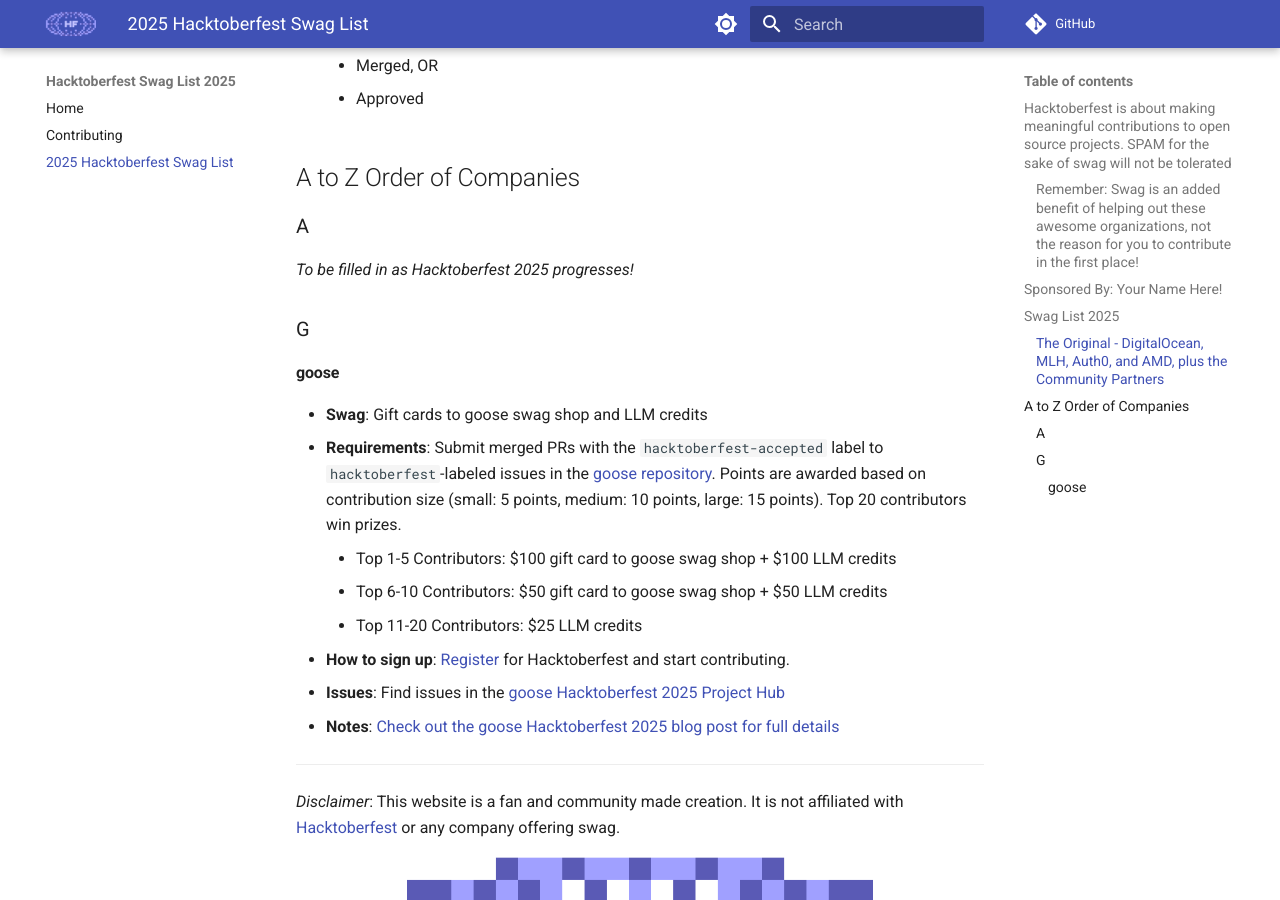
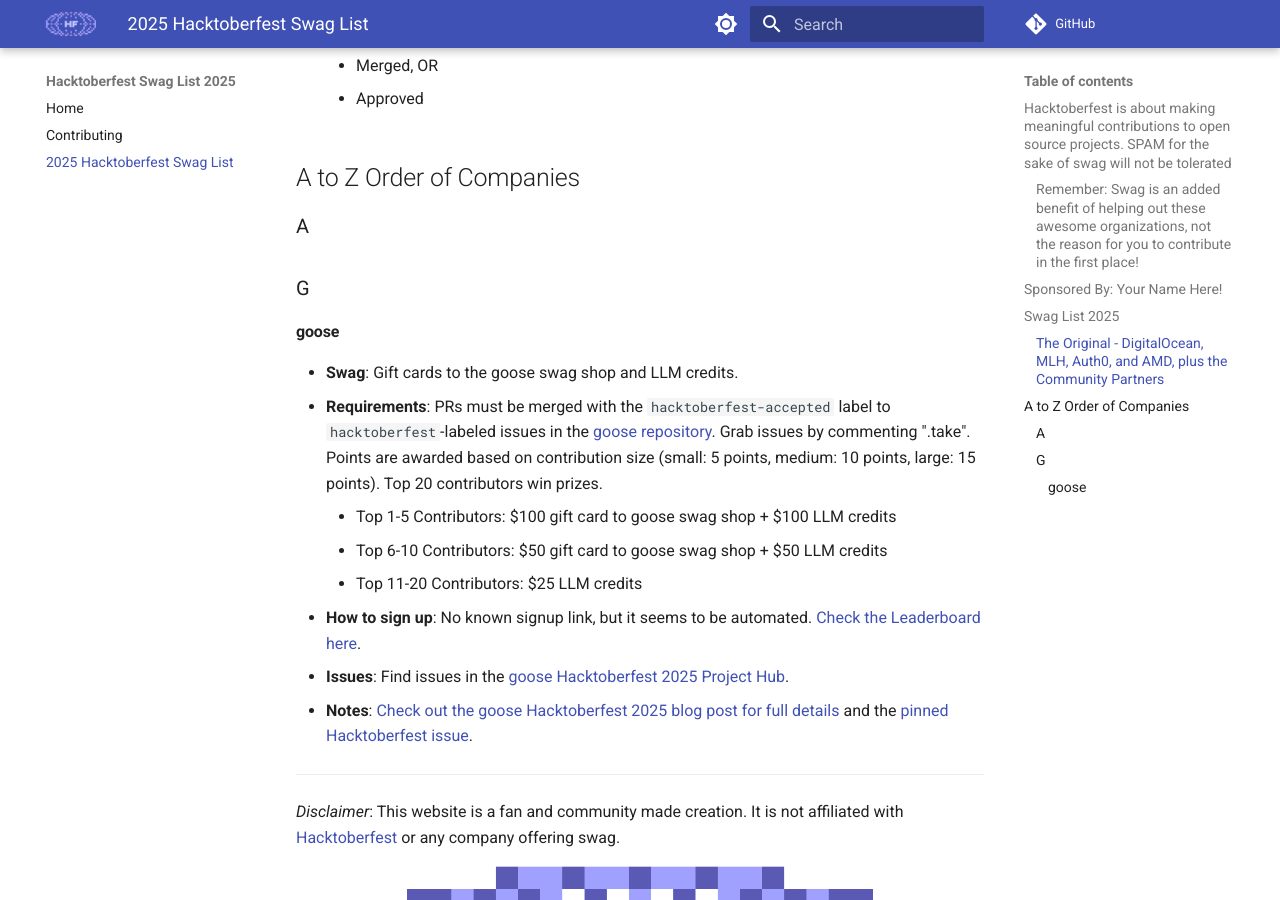
Before and after one commit to crweiner/hacktoberfest-swag-list, an MkDocs documentation site: the page built from docs/list.md, in a window 1280 px wide and 900 px high, scrolled down 1096 px. Built offline with MkDocs 1.6.1 and Material for MkDocs 9.7.7, drawn with Linux system fonts in a browser that asks for light colours; plug-ins that fetch from the network failed and are left out; comment, search, counter and statistics services are not loaded.

Commit message:
Adjust goose

```diff
--- a/docs/list.md
+++ b/docs/list.md
@@ -32,20 +32,18 @@
 
 ### A
 
-*To be filled in as Hacktoberfest 2025 progresses!*
-
 ### G
 
 #### **goose**
 
-- **Swag**: Gift cards to goose swag shop and LLM credits
-- **Requirements**: Submit merged PRs with the `hacktoberfest-accepted` label to `hacktoberfest`-labeled issues in the [goose repository](https://github.com/block/goose). Points are awarded based on contribution size (small: 5 points, medium: 10 points, large: 15 points). Top 20 contributors win prizes.
+- **Swag**: Gift cards to the goose swag shop and LLM credits.
+- **Requirements**: PRs must be merged with the `hacktoberfest-accepted` label to `hacktoberfest`-labeled issues in the [goose repository](https://github.com/block/goose). Grab issues by commenting ".take". Points are awarded based on contribution size (small: 5 points, medium: 10 points, large: 15 points). Top 20 contributors win prizes.
     - Top 1-5 Contributors: $100 gift card to goose swag shop + $100 LLM credits
     - Top 6-10 Contributors: $50 gift card to goose swag shop + $50 LLM credits
     - Top 11-20 Contributors: $25 LLM credits
-- **How to sign up**: [Register](https://hacktoberfest.com/) for Hacktoberfest and start contributing.
-- **Issues**: Find issues in the [goose Hacktoberfest 2025 Project Hub](https://github.com/block/goose/issues/4705)
-- **Notes**: [Check out the goose Hacktoberfest 2025 blog post for full details](https://block.github.io/goose/blog/2025/09/26/hacktoberfest-2025/)
+- **How to sign up**: No known signup link, but it seems to be automated. [Check the Leaderboard here](https://github.com/block/goose/issues/4775).
+- **Issues**: Find issues in the [goose Hacktoberfest 2025 Project Hub](https://github.com/block/goose/issues/4705).
+- **Notes**: [Check out the goose Hacktoberfest 2025 blog post for full details](https://block.github.io/goose/blog/2025/09/26/hacktoberfest-2025/) and the [pinned Hacktoberfest issue](https://github.com/block/goose/issues/4705).
 
 ---
 
```
